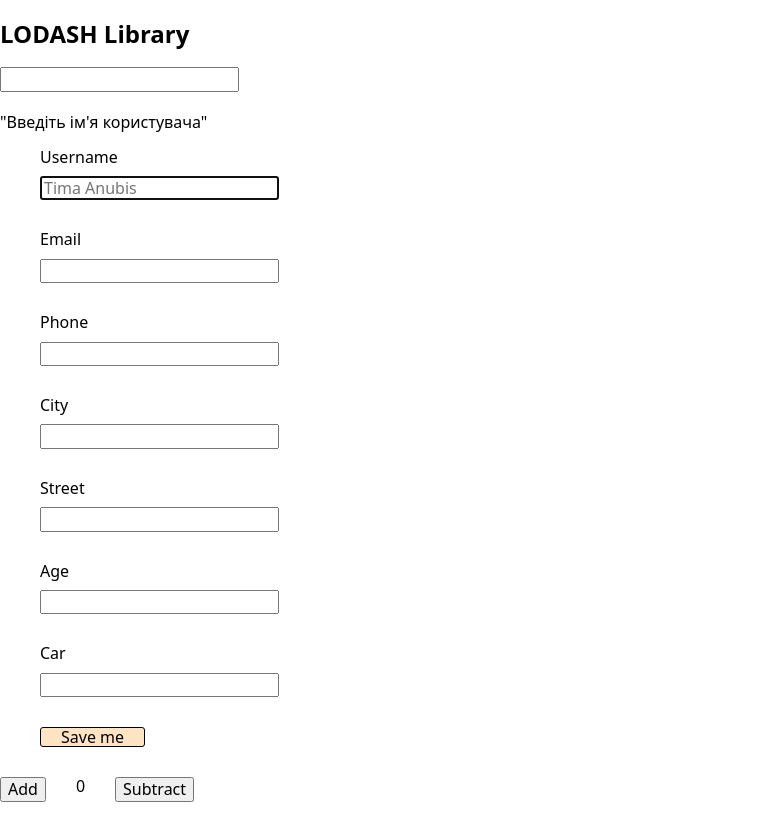
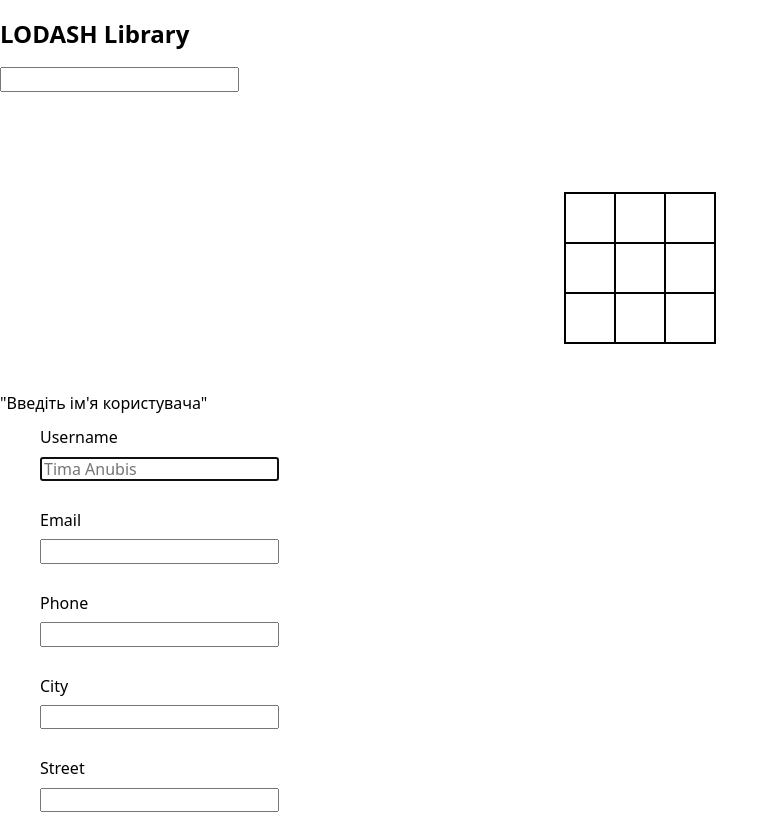
Before and after one commit to ValentynaJasochka/luxe.website, a website: page index.html in a window 1280 px wide. Shown: the top 815 px of the page, without its empty margins (0-779 px from the left). Drawn offline with nearby package versions, Linux system fonts and the light colour scheme.

Commit message:
game container

```diff
--- a/index.html
+++ b/index.html
@@ -24,6 +24,9 @@
   <body>
     <h2>LODASH Library</h2>
     <input type="text" class="js-lodash" />
+    <div class="container">
+      <div class="js-content content"></div>
+    </div>
     <h1 id="title" class="js-title"></h1>
     <p class="js-comment">"Введіть ім'я користувача"</p>
     <form action="submit" class="js-form user-form">
--- a/js/script.js
+++ b/js/script.js
@@ -140,6 +140,7 @@
   counter: document.querySelector(".js-counter"),
   form: document.querySelector(".js-form"),
   imgLoader: document.querySelector(".js-img-loader"),
+  gameContainer: document.querySelector('.js-content')
 };
 const {
   lodashSearch,
@@ -153,6 +154,7 @@
   counter,
   form,
   imgLoader,
+  gameContainer
 } = selectors;
 //Handler LodashSearch
 // lodashSearch.addEventListener('input', _.throttle(handlerThrottleSearch, 3000,
@@ -169,6 +171,13 @@
 function handlerDebounceSearch(evt) {
   console.log(evt.target.value);
 }
+// GAme
+let gameMarkup = ''
+for (let i = 0; i < 9; i+=1) {
+  gameMarkup +=`<div class="item"></div>`;
+
+}
+gameContainer.insertAdjacentHTML('beforeend', gameMarkup)
 
 //Handle input - Name, email, phone. Greeting
 form.addEventListener("submit", handlerSubmit);
--- a/styles.css
+++ b/styles.css
@@ -1,7 +1,28 @@
 ul,li {
   list-style: none;
 }
+.container {
+display: flex;
+margin: 100px 50px 50px 50px;
+}
+.content {
+  width: 152px;
+  border: 1px solid black;
+  margin: 0 auto;
+}
+.item{
+  width: 50px;
+  height: 50px;
+  line-height: 50px;
+  text-align: center;
+  display: inline-block;
+  font-size: 25px;
+  border: 1px solid black;
+  cursor: pointer;
+  vertical-align: middle;
 
+
+}
 .title-color {
   color: red;
 }
```
